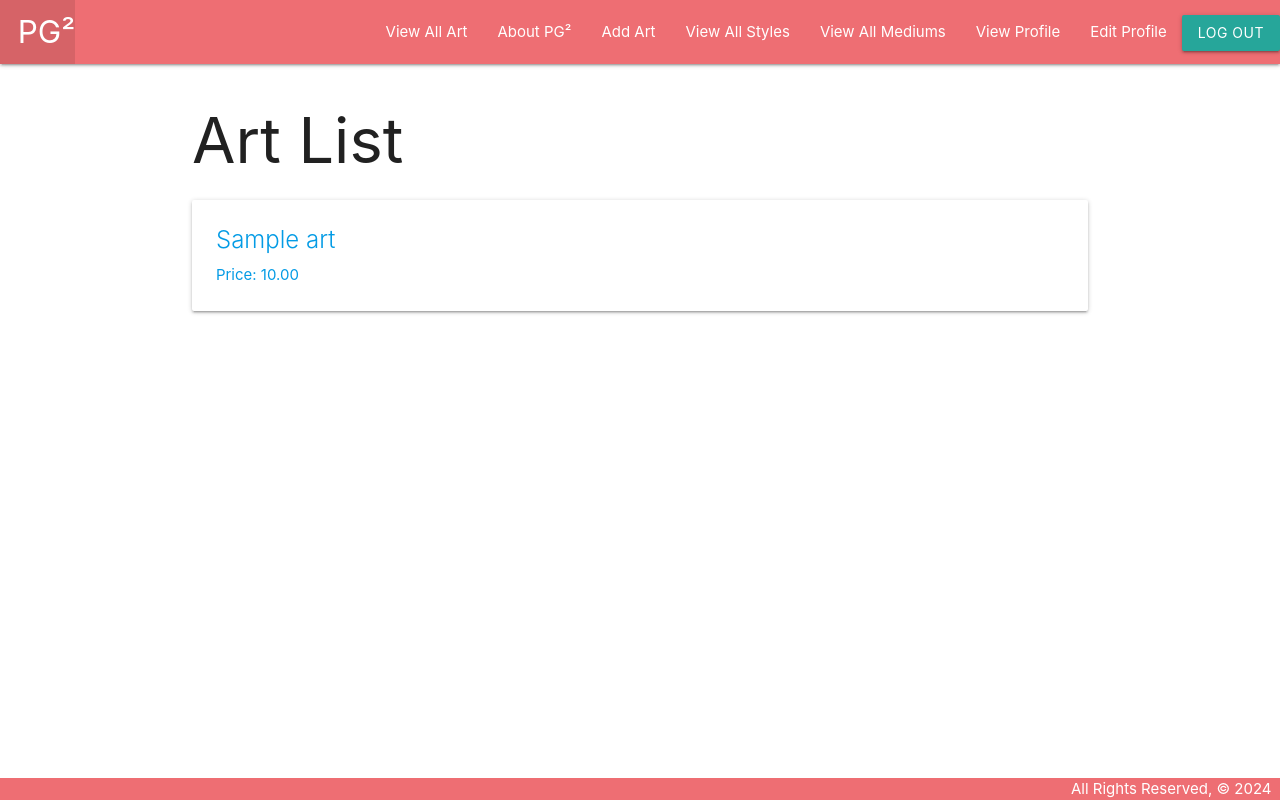
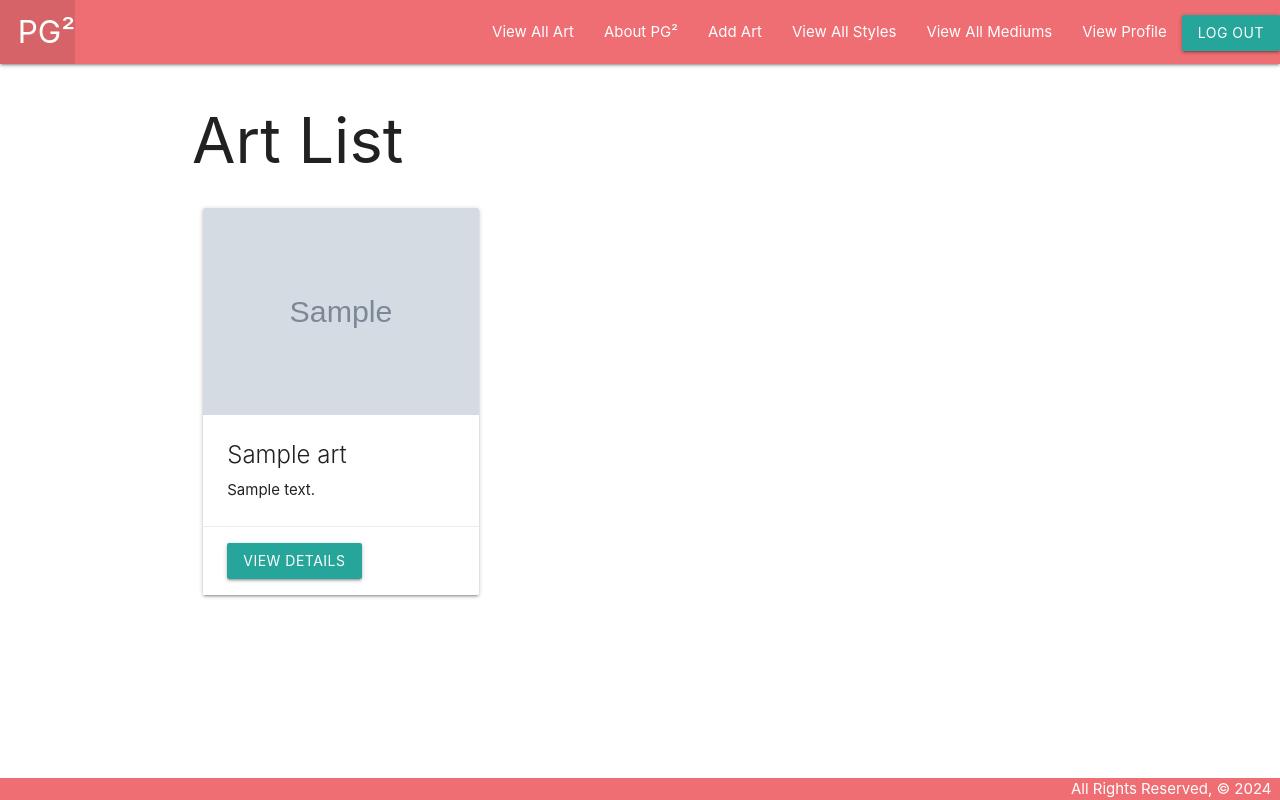
Before and after one commit to leon988/PG2, a Django app: page /art/ in a window 1280 px wide. Run offline with Django 5.2, Linux system fonts and the light colour scheme; a user stored in the database is signed in; tables that the repository leaves empty hold one stand-in row (values such as "Sample post"); grey boxes marked "Sample" are stand-in pictures.

Commit message:
Modify art card in art_list

```diff
--- a/main_app/templates/base.html
+++ b/main_app/templates/base.html
@@ -32,7 +32,6 @@
                         <li><a href="{% url 'styles_index' %}">View All Styles</a></li>
                         <li><a href="{% url 'mediums_index' %}">View All Mediums</a></li>
                         <li><a href="{% url 'profile_detail' %}">View Profile</a></li>
-                        <li><a href="{% url 'profile_update' %}">Edit Profile</a></li>
                         <li>
                             <form action="{% url 'logout' %}" method="POST">
                                 {%csrf_token%}
--- a/main_app/templates/main_app/art_list.html
+++ b/main_app/templates/main_app/art_list.html
@@ -3,15 +3,25 @@
 
 <h1>Art List</h1>
 
-{% for art in object_list %}
-<a href="{% url 'arts_detail' art.id %}">
-    <div class="card">
-        <div class="card-content">
-            <span class="card-title">{{ art.title }}</span>
-            <p>Price: {{ art.price }}</p>
+<div class="row">
+    {% for art in object_list %}
+    <div class="col s12 m6 l4">
+        <div class="card">
+            <div class="card-image">
+                <a href="{% url 'arts_detail' art.id %}">
+                    <img src="{{ art.image }}" alt="{{ art.title }}">
+                </a>
+            </div>
+            <div class="card-content">
+                <span class="card-title">{{ art.title }}</span>
+                <p>{{ art.description|truncatechars:100 }}</p>
+            </div>
+            <div class="card-action">
+                <a href="{% url 'arts_detail' art.id %}" class="btn">View Details</a>
+            </div>
         </div>
     </div>
-</a>
-{% endfor %}
+    {% endfor %}
+</div>
 
 {% endblock %}
--- a/main_app/templates/profile/profile_detail.html
+++ b/main_app/templates/profile/profile_detail.html
@@ -2,7 +2,7 @@
 {% block content %}
 
 <h1>Profile!!!</h1>
-
+<p><a href="{% url 'profile_update' %}">Edit Profile</a></p>
 <div>
     <h1>
         <strong>
@@ -16,4 +16,5 @@
     <p><strong>Bio:</strong> {{ user.profile.bio }}</p>
 </div>
 
+
 {% endblock %}
```
